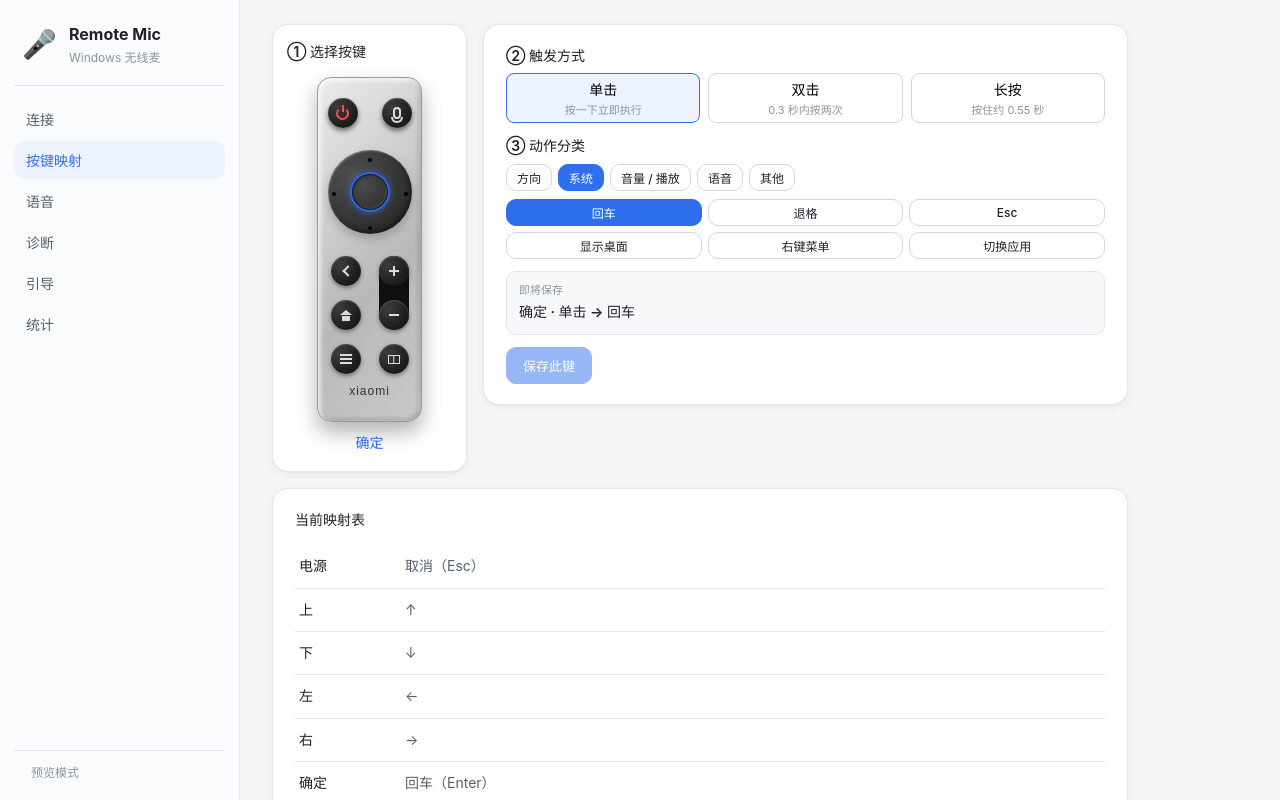
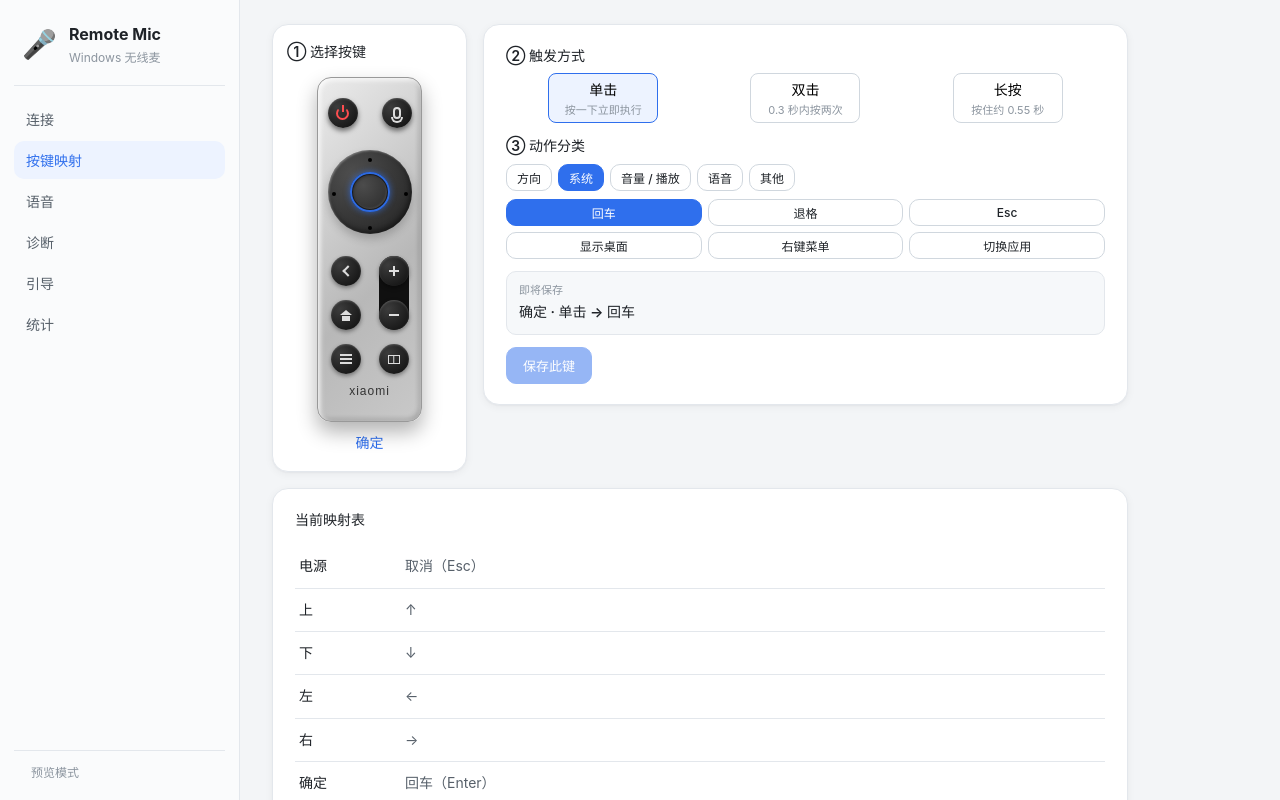
Before and after one commit to poluce/windows-remote-mic, a React (Vite) app: page / in a window 1280 px wide. Both pictures are taken after a click on the button "按键映射". Built offline with nearby package versions, Linux system fonts and the light colour scheme.

Commit message:
ui(mapping): cap trigger button width at 110px

```diff
--- a/src/App.css
+++ b/src/App.css
@@ -650,6 +650,9 @@ button {
   flex-direction: column;
   align-items: center;
   gap: 2px;
+  width: 100%;
+  max-width: 110px;
+  margin: 0 auto;
 }
 
 .trigger-btn.active {
```
